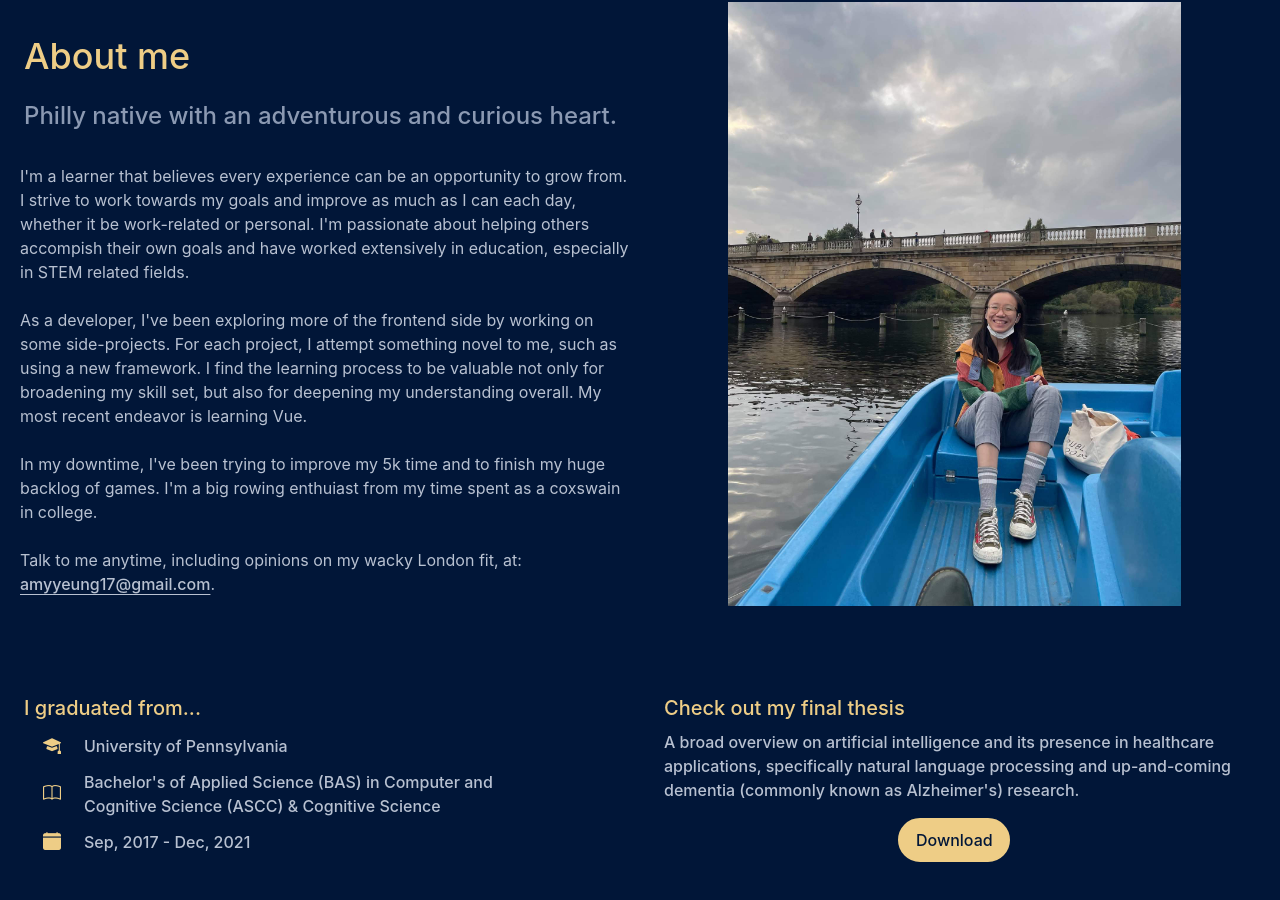
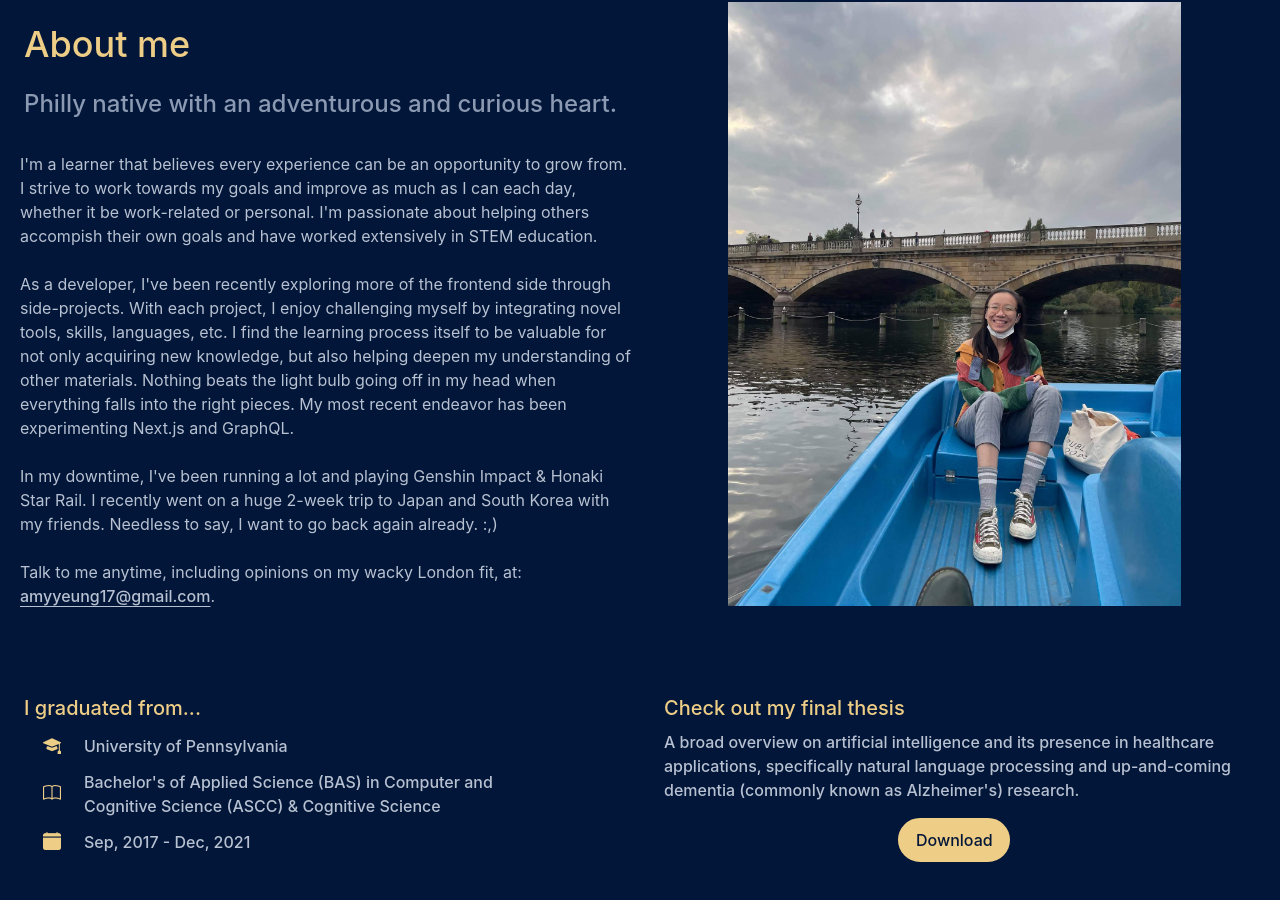
Before and after one commit to amyyeung17/ayeung, a Vue app: page / in a window 1280 px wide. Shown: the part 858-1758 px from the top of the page. Built offline with nearby package versions, Linux system fonts and the light colour scheme.

Commit message:
Updated introduction

```diff
--- a/src/components/about/Intro.vue
+++ b/src/components/about/Intro.vue
@@ -6,15 +6,18 @@ import { linkStyle } from '../reusable/style.js'
   <div class="text-primary-100 p-2 relative top-4 whitespace-pre-line">
     I'm a learner that believes every experience can be an opportunity to grow from.
     I strive to work towards my goals and improve as much as I can each day, whether it be work-related or personal.
-    I'm passionate about helping others accompish their own goals and have worked extensively in education, especially in STEM related fields.
+    I'm passionate about helping others accompish their own goals and have worked extensively in STEM education.
     {{`\n \n`}}
-    As a developer, I've been exploring more of the frontend side by working on
-    some side-projects. For each project, I attempt something novel to me, such as using a
-    new framework. I find the learning process to be valuable not only for broadening my skill set,
-    but also for deepening my understanding overall. My most recent endeavor is learning Vue.
+    As a developer, I've been recently exploring more of the frontend side through
+    side-projects. With each project, I enjoy challenging myself by integrating
+    novel tools, skills, languages, etc. I find the learning process itself to be
+    valuable for not only acquiring new knowledge, but also helping deepen my understanding of other materials.
+    Nothing beats the light bulb going off in my head when everything falls into the right pieces.
+    My most recent endeavor has been experimenting Next.js and GraphQL.
     {{`\n \n`}}
-    In my downtime, I've been trying to improve my 5k time and to finish my huge backlog of games.
-    I'm a big rowing enthuiast from my time spent as a coxswain in college.
+    In my downtime, I've been running a lot and playing Genshin Impact & Honaki Star Rail.
+    I recently went on a huge 2-week trip to Japan and South Korea with my friends. Needless to say,
+    I want to go back again already. :,)
     {{`\n \n`}}
     Talk to me anytime, including opinions on my wacky London fit, at: <a :class="linkStyle + ' underline-offset-4 inline'" href="mailto:amyyeung17@gmail.com">amyyeung17@gmail.com</a>.
   </div>
```
